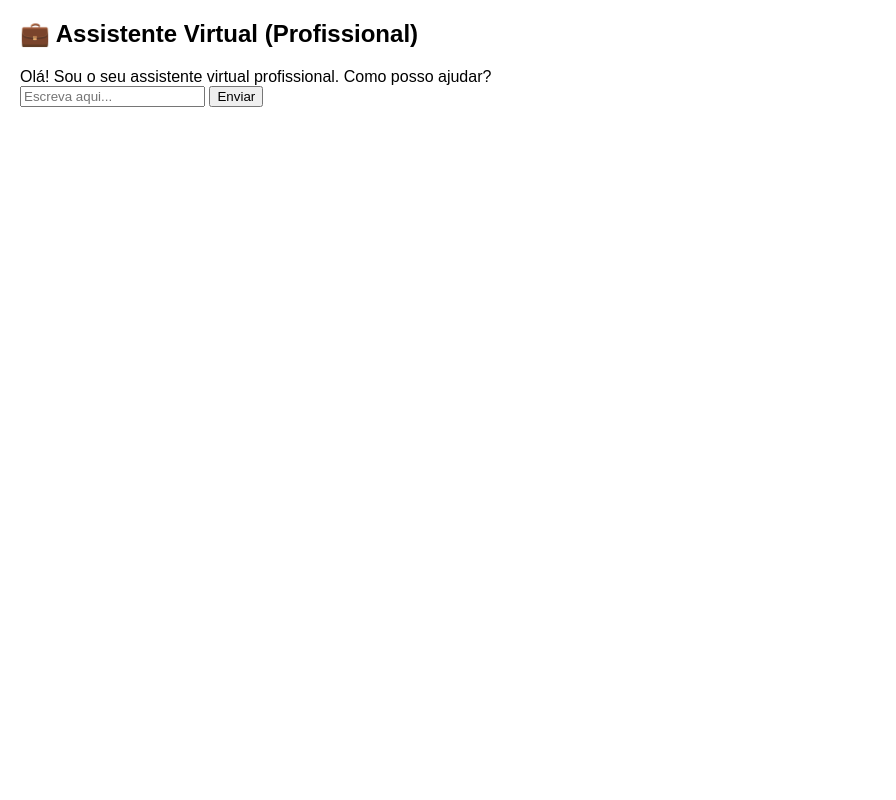
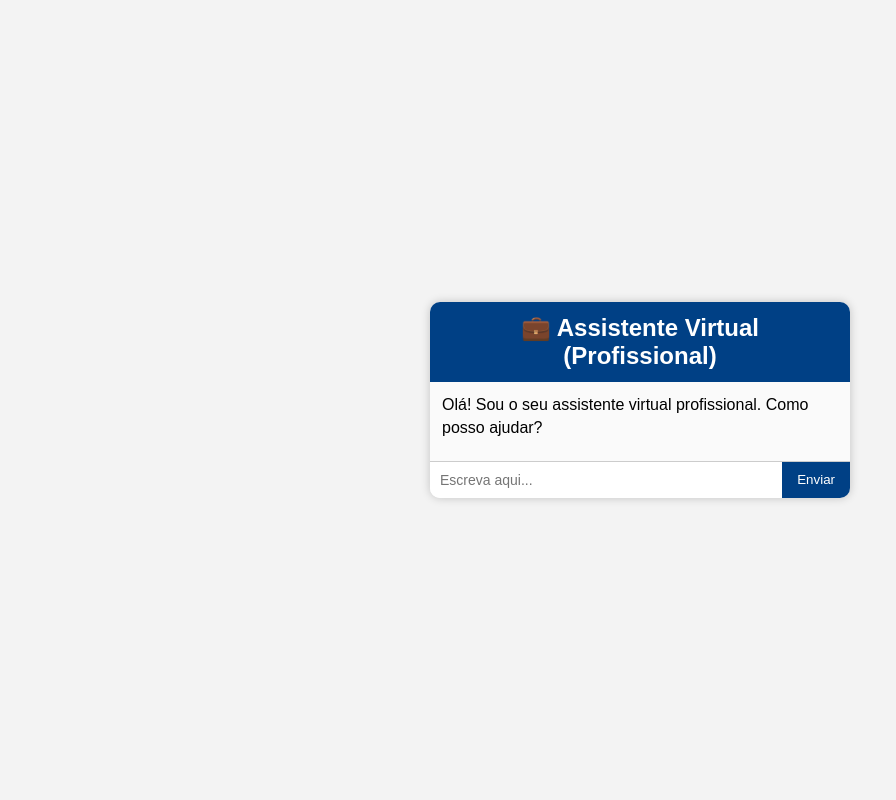
Before and after one commit to Pedro-Alfredo/assistente_virtual, a Flask app: page / in a window 1280 px wide. Shown: the whole page, without its empty margins (0-896 px from the left). Run offline with Flask 3, Linux system fonts and the light colour scheme; parts of the project's set-up code (start-up, migrations or seed data) failed here and were passed over.

Commit message:
Revamp chat UI styles in static/style.css

```diff
--- a/static/style.css
+++ b/static/style.css
@@ -1,5 +1,66 @@
-body { font-family: Arial, sans-serif; margin: 20px; }
-#chat { border: 1px solid #ccc; padding: 10px; max-width: 600px; margin-bottom: 10px; }
-.mensagem { margin: 5px 0; }
-.mensagem.Usuário { color: blue; }
-.mensagem.Assistente { color: green; }
+body {
+  font-family: Arial, sans-serif;
+  background: #f3f3f3;
+  display: flex;
+  align-items: center;
+  justify-content: center;
+  height: 100vh;
+  margin: 0;
+}
+
+.chat-container {
+  width: 420px;
+  background: white;
+  border-radius: 10px;
+  box-shadow: 0 0 10px rgba(0,0,0,0.2);
+  display: flex;
+  flex-direction: column;
+  overflow: hidden;
+}
+
+h2 {
+  text-align: center;
+  background: #004085;
+  color: white;
+  margin: 0;
+  padding: 12px;
+}
+
+.chat-box {
+  flex: 1;
+  padding: 12px;
+  overflow-y: auto;
+  background: #fafafa;
+}
+
+.msg {
+  margin-bottom: 10px;
+  line-height: 1.4;
+}
+
+.msg.usuario {
+  text-align: right;
+}
+
+.input-area {
+  display: flex;
+  border-top: 1px solid #ccc;
+}
+
+input {
+  flex: 1;
+  border: none;
+  padding: 10px;
+  font-size: 14px;
+}
+
+button {
+  background: #004085;
+  color: white;
+  border: none;
+  padding: 10px 15px;
+  cursor: pointer;
+}
+button:hover {
+  background: #0056b3;
+}
```
